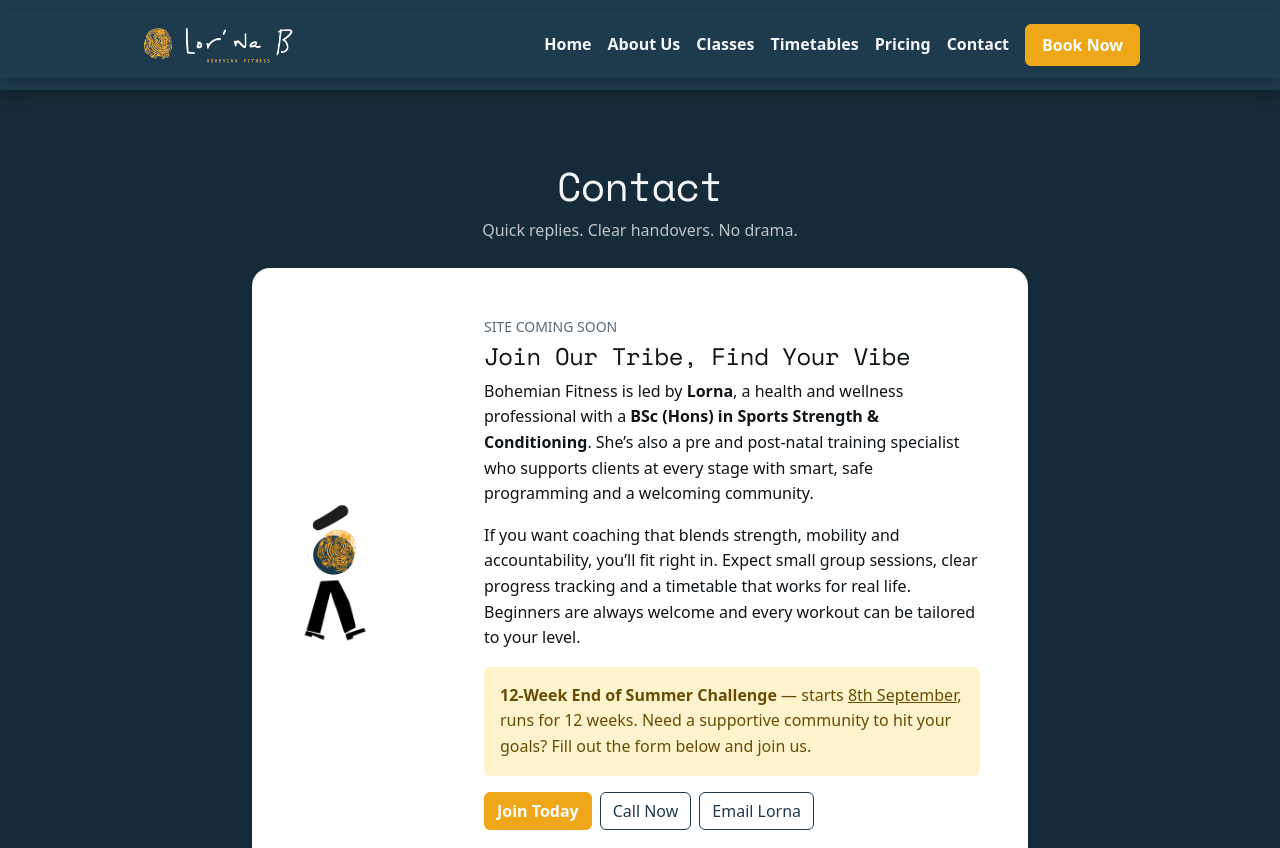
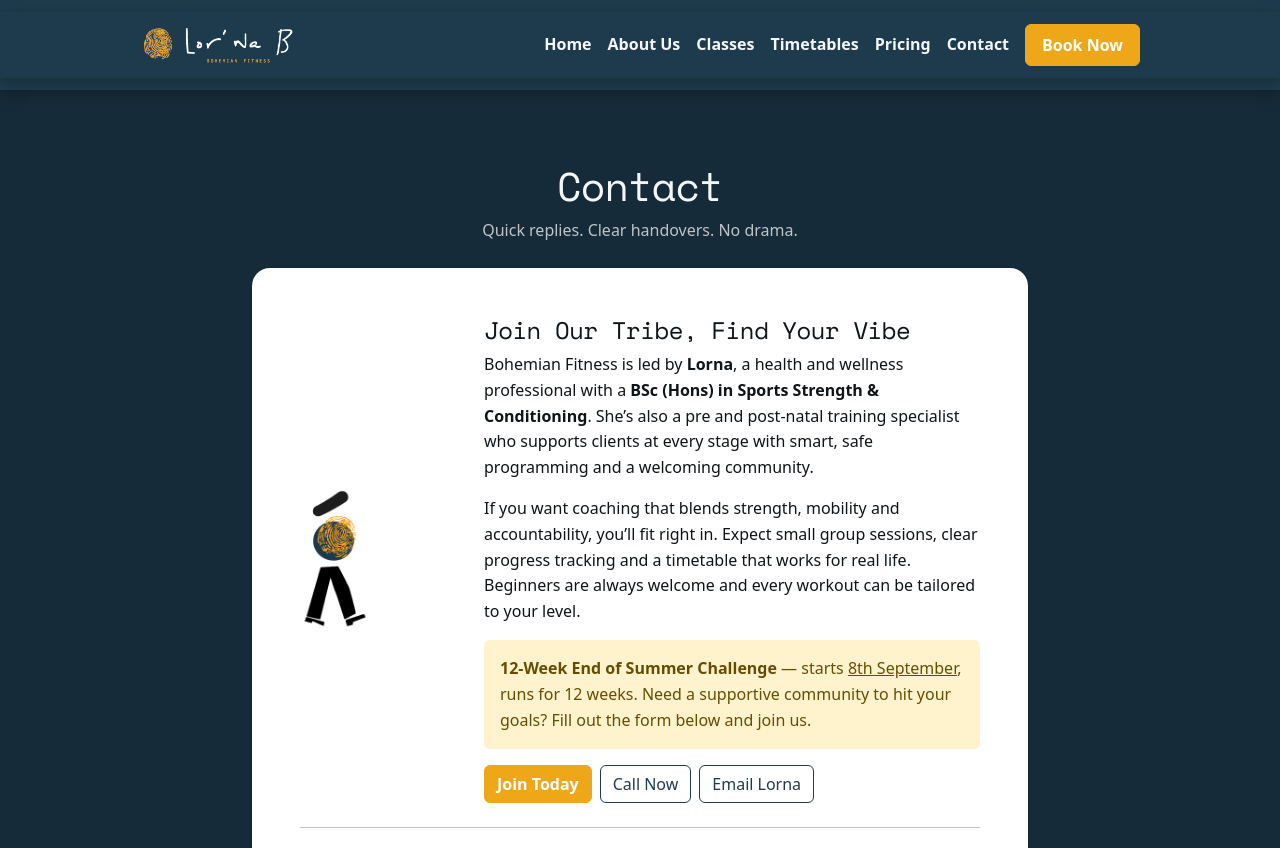
Before and after one commit to MechMadHog/bohemianfitness.ie, a Jekyll site: the page built from pages/contact.md, in a window 1280 px wide and 900 px high, cut to the strip 0-848 px from the top of the window. Built offline with Jekyll 4.4.1, drawn with Linux system fonts in a browser that asks for light colours.

Commit message:
Update contact.md

```diff
--- a/pages/contact.md
+++ b/pages/contact.md
@@ -30,7 +30,6 @@
             </div>
             <!-- Copy -->
             <div class="flex-grow-1">
-              <p class="text-uppercase small mb-1 text-muted">Site Coming Soon</p>
               <h2 class="h4 mb-2">Join Our Tribe, Find Your Vibe</h2>
               <p class="mb-3">
                 Bohemian Fitness is led by <strong>Lorna</strong>, a health and wellness professional with a
```
